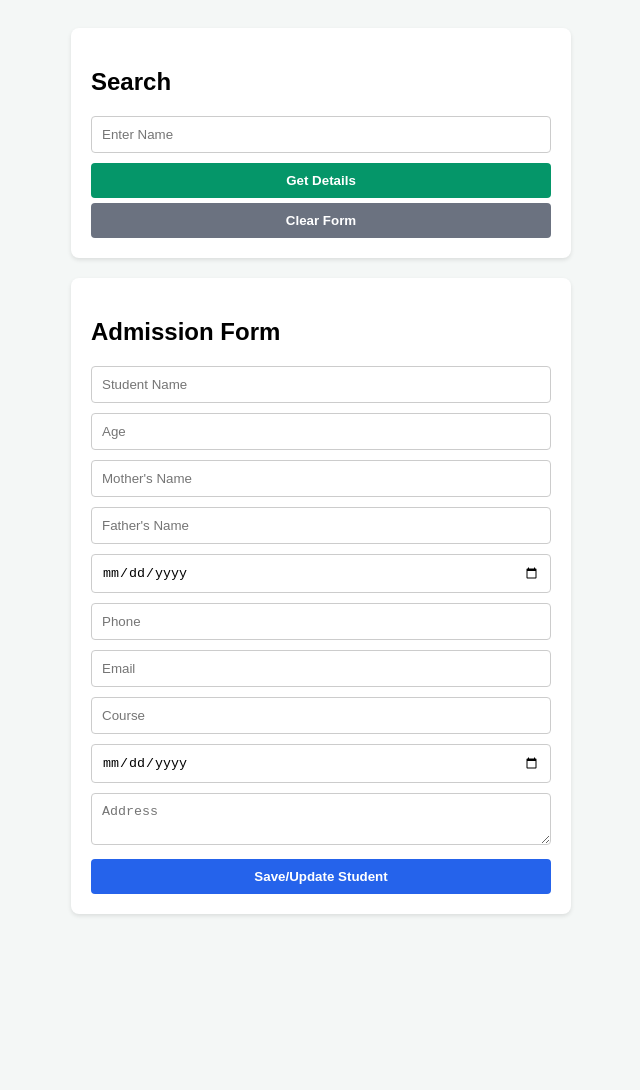
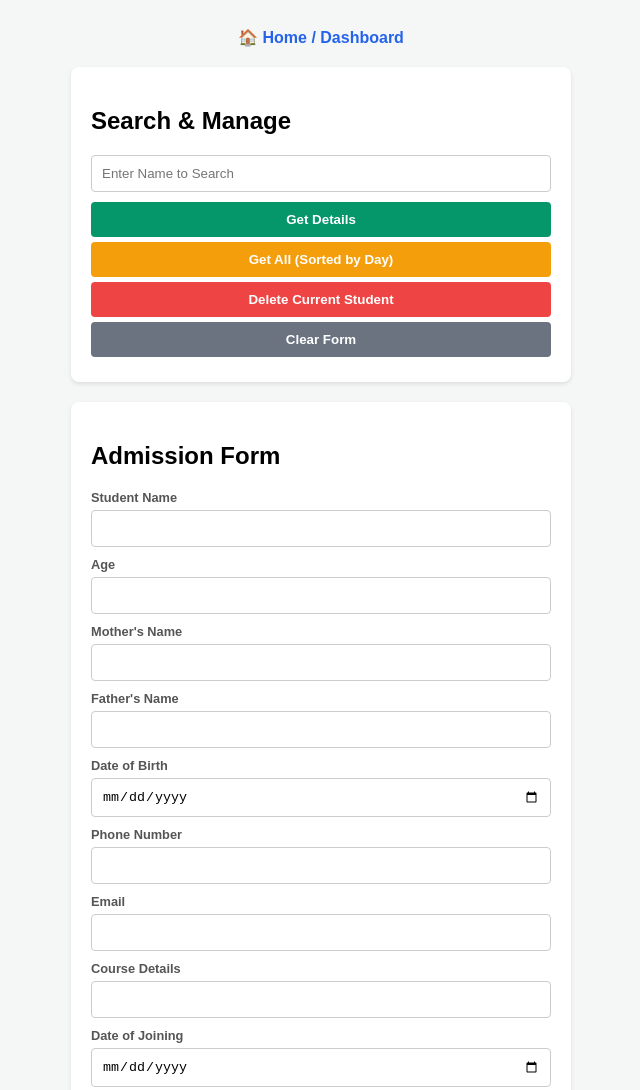
Before and after one commit to JitendraMaddula/api, a website: page index.html in a window 1280 px wide. Shown: the top 1090 px of the page, without its empty margins (319-959 px from the left). Before the commit the page ends 962 px from the top, so only its background shows below. Drawn offline with Linux system fonts and the light colour scheme.

Commit message:
Refactor search and admission form UI elements
Updated the search and admission form layout, improved button styles, and enhanced alert messages.

```diff
--- a/index.html
+++ b/index.html
@@ -6,39 +6,53 @@
     <style>
         body { font-family: sans-serif; background: #f4f7f6; padding: 20px; }
         .container { max-width: 500px; margin: auto; }
+        .nav { margin-bottom: 20px; text-align: center; }
+        .nav a { color: #2563eb; text-decoration: none; font-weight: bold; }
         .card { background: white; padding: 20px; border-radius: 8px; box-shadow: 0 2px 4px rgba(0,0,0,0.1); margin-bottom: 20px; }
-        input, textarea { width: 100%; padding: 10px; margin-bottom: 10px; border: 1px solid #ccc; border-radius: 4px; box-sizing: border-box; }
-        button { width: 100%; padding: 10px; border: none; border-radius: 4px; cursor: pointer; color: white; font-weight: bold; }
+        label { display: block; font-weight: bold; font-size: 0.8rem; color: #555; margin-bottom: 5px; }
+        input, textarea { width: 100%; padding: 10px; border: 1px solid #ccc; border-radius: 4px; box-sizing: border-box; margin-bottom: 10px; }
+        button { width: 100%; padding: 10px; border: none; border-radius: 4px; cursor: pointer; color: white; font-weight: bold; margin-bottom: 5px; }
+        .btn-search { background: #059669; }
+        .btn-save { background: #2563eb; }
+        .btn-clear { background: #6b7280; }
+        .btn-all { background: #f59e0b; }
+        .btn-delete { background: #ef4444; }
     </style>
 </head>
 <body>
+
 <div class="container">
+    <div class="nav"><a href="index.html">🏠 Home / Dashboard</a></div>
+
     <div class="card">
-        <h2>Search</h2>
-        <input type="text" id="searchName" placeholder="Enter Name">
-        <button onclick="fetchStudent()" style="background:#059669;">Get Details</button>
-        <button onclick="document.getElementById('admissionForm').reset()" style="background:#6b7280; margin-top:5px;">Clear Form</button>
+        <h2>Search & Manage</h2>
+        <input type="text" id="searchName" placeholder="Enter Name to Search">
+        <button class="btn-search" onclick="fetchStudent()">Get Details</button>
+        <button class="btn-all" onclick="fetchAll()">Get All (Sorted by Day)</button>
+        <button class="btn-delete" onclick="deleteStudent()">Delete Current Student</button>
+        <button class="btn-clear" onclick="document.getElementById('admissionForm').reset()">Clear Form</button>
     </div>
 
     <div class="card">
         <h2>Admission Form</h2>
         <form id="admissionForm">
-            <input type="text" name="name" placeholder="Student Name" required>
-            <input type="number" name="age" placeholder="Age">
-            <input type="text" name="motherName" placeholder="Mother's Name">
-            <input type="text" name="fatherName" placeholder="Father's Name">
-            <input type="date" name="birthDate">
-            <input type="tel" name="phone" placeholder="Phone">
-            <input type="email" name="email" placeholder="Email">
-            <input type="text" name="course" placeholder="Course">
-            <input type="date" name="joinDate" required>
-            <textarea name="address" placeholder="Address"></textarea>
-            <button type="submit" style="background:#2563eb;">Save/Update Student</button>
+            <label>Student Name</label><input type="text" name="name" required>
+            <label>Age</label><input type="number" name="age">
+            <label>Mother's Name</label><input type="text" name="motherName">
+            <label>Father's Name</label><input type="text" name="fatherName">
+            <label>Date of Birth</label><input type="date" name="birthDate">
+            <label>Phone Number</label><input type="tel" name="phone">
+            <label>Email</label><input type="email" name="email">
+            <label>Course Details</label><input type="text" name="course">
+            <label>Date of Joining</label><input type="date" name="joinDate" required>
+            <label>Present Address</label><textarea name="address"></textarea>
+            <button type="submit" class="btn-save">Save/Update Student</button>
         </form>
     </div>
 </div>
 
 <script>
+    // Save or Update Student
     document.getElementById('admissionForm').onsubmit = async (e) => {
         e.preventDefault();
         const data = Object.fromEntries(new FormData(e.target));
@@ -47,13 +61,15 @@
             headers: {'Content-Type': 'application/json'},
             body: JSON.stringify(data)
         });
-        alert(res.ok ? "Database updated!" : "Error. Check Console.");
+        alert(res.ok ? "Student saved/updated successfully!" : "Error saving student.");
     };
 
+    // Fetch Single Student
     async function fetchStudent() {
         const name = document.getElementById('searchName').value;
         const res = await fetch(`/api/get-student?name=${encodeURIComponent(name)}`);
         const data = await res.json();
+
         if (data.student_name) {
             document.querySelector('[name="name"]').value = data.student_name;
             document.querySelector('[name="age"]').value = data.age || '';
@@ -69,6 +85,34 @@
             alert("Student not found.");
         }
     }
+
+    // Fetch All Sorted
+    async function fetchAll() {
+        const res = await fetch('/api/get-all');
+        const data = await res.json();
+        console.table(data);
+        alert("Sorted list loaded! Check the Browser Console (Inspect > Console) to view the table.");
+    }
+
+    // Delete Student
+    async function deleteStudent() {
+        const name = document.querySelector('[name="name"]').value;
+        if (!name) return alert("Search for a student first!");
+
+        if (confirm(`Are you sure you want to delete ${name}?`)) {
+            const res = await fetch('/api/delete', {
+                method: 'POST',
+                headers: {'Content-Type': 'application/json'},
+                body: JSON.stringify({ name })
+            });
+            if (res.ok) {
+                alert("Student deleted!");
+                document.getElementById('admissionForm').reset();
+            } else {
+                alert("Error deleting student.");
+            }
+        }
+    }
 </script>
 </body>
 </html>
```
